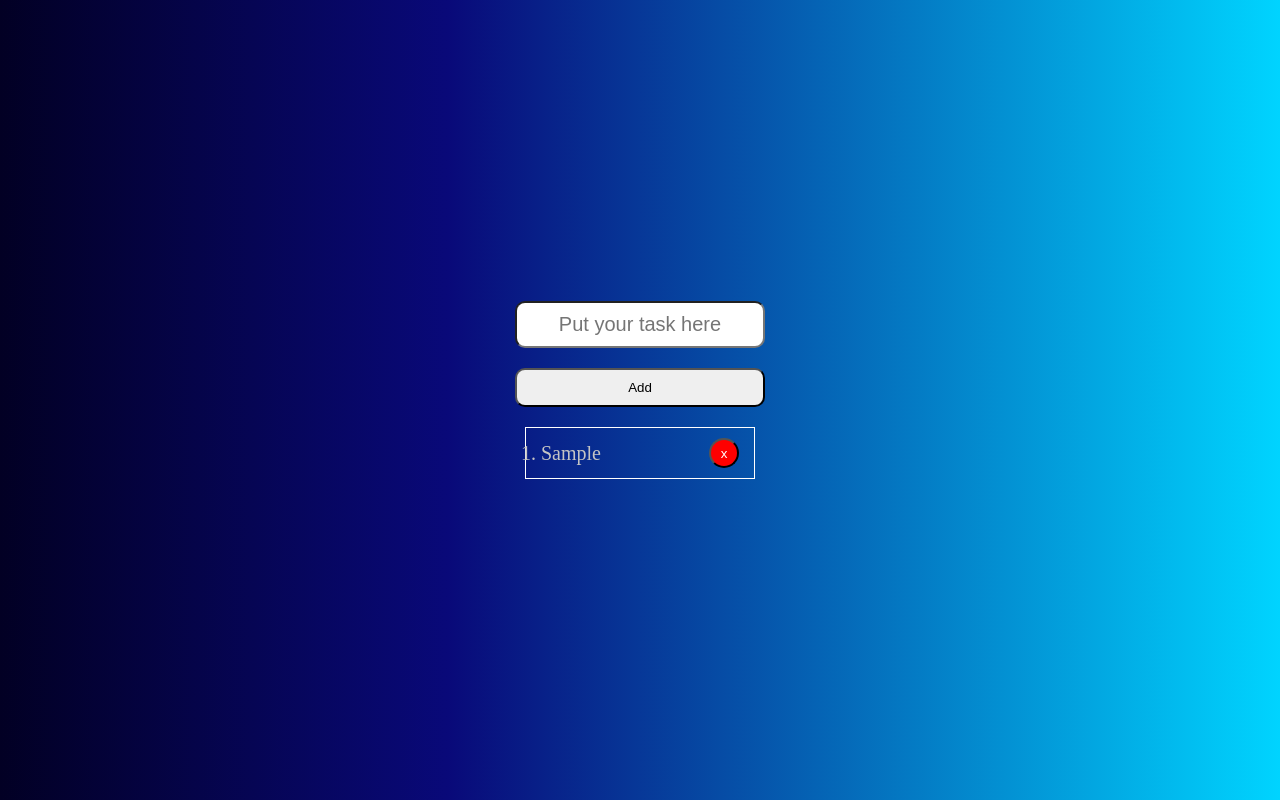
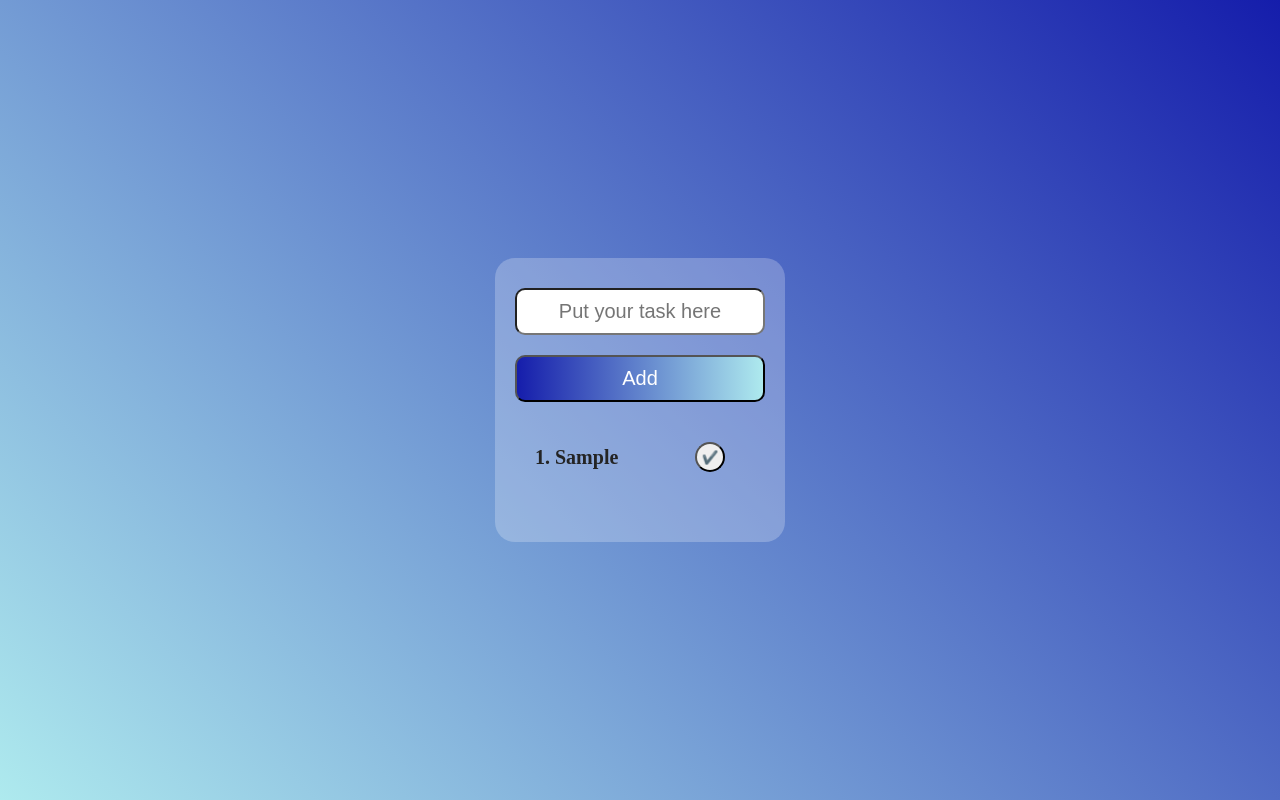
Before and after one commit to Alik64/Revision, a React (Create React App) app in the folder React/beginner-coding-interview/: page / in a window 1280 px wide. Both pictures are taken after typing "Sample" into the empty fields and a click on the button "Add". Built offline with nearby package versions, Linux system fonts and the light colour scheme.

Commit message:
React: css TOdo

```diff
--- a/React/beginner-coding-interview/src/TodoLocalStorage/Todo.module.css
+++ b/React/beginner-coding-interview/src/TodoLocalStorage/Todo.module.css
@@ -1,3 +1,9 @@
+.wrapper {
+  background: rgba(255, 255, 255, 0.234);
+  padding: 30px 20px;
+  border-radius: 20px;
+}
+
 form {
   display: flex;
   flex-direction: column;
@@ -9,34 +15,47 @@ input[type="text"] {
   padding: 10px;
   border-radius: 10px;
   max-width: 250px;
+  color: #151dab;
+}
+.submitBtn {
+  font-size: 20px;
+  margin-top: 20px;
+  width: 100%;
+  padding: 10px 5px;
+  border-radius: 10px;
+  color: #fff;
+  background: rgb(174, 234, 238);
+  background: linear-gradient(
+    270deg,
+    rgba(174, 234, 238, 1) 0%,
+    rgba(21, 29, 171, 1) 100%
+  );
 }
 
 .task {
   display: flex;
   align-items: center;
   font-size: 20px;
+  font-weight: bold;
   justify-content: space-between;
-  border: 1px solid #fff;
-  padding: 10px 15px;
+  padding: 20px 30px;
   margin: 20px 10px;
+  color: #242424;
+  border-radius: 20px;
+}
+.task:hover {
+  background: rgba(21, 29, 171, 0.5);
+  color: #fff;
 }
 
-.task:hover {
-  background-color: rgb(16, 189, 30);
-  color: #000;
-}
-
-.submitBtn {
-  margin-top: 20px;
-  width: 100%;
-  padding: 10px 5px;
-  border-radius: 10px;
-}
 .deleteBtn {
+  display: flex;
+  align-items: center;
+  justify-content: center;
   width: 30px;
   height: 30px;
   padding: 5px;
-  background: #f00;
-  color: #fff;
+
+  color: #94bbe9;
   border-radius: 50%;
 }
--- a/React/beginner-coding-interview/src/TodoLocalStorage/TodoLocalStorage.js
+++ b/React/beginner-coding-interview/src/TodoLocalStorage/TodoLocalStorage.js
@@ -41,7 +41,7 @@ export default function TodoLocalStorage() {
 
     }, [])
     return (
-        <>
+        <div className={styles.wrapper}>
             <form onSubmit={handleSubmit}>
                 <input
                     type="text"
@@ -60,11 +60,11 @@ export default function TodoLocalStorage() {
                             <li >{text}</li>
                             <button
                                 className={styles.deleteBtn}
-                                onClick={() => handleRemoveTask(id)} >x</button>
+                                onClick={() => handleRemoveTask(id)} >✔️</button>
                         </div>
 
                     )}
             </ol>
-        </>
+        </div>
     )
 }
--- a/React/beginner-coding-interview/src/index.css
+++ b/React/beginner-coding-interview/src/index.css
@@ -13,11 +13,11 @@ body {
   align-items: center;
   justify-content: center;
   min-height: 100vh;
+  background: rgb(174, 234, 238);
   background: linear-gradient(
-    90deg,
-    rgba(2, 0, 36, 1) 0%,
-    rgba(9, 9, 121, 1) 35%,
-    rgba(0, 212, 255, 1) 100%
+    45deg,
+    rgba(174, 234, 238, 1) 0%,
+    rgba(21, 29, 171, 1) 100%
   );
 }
 
```
